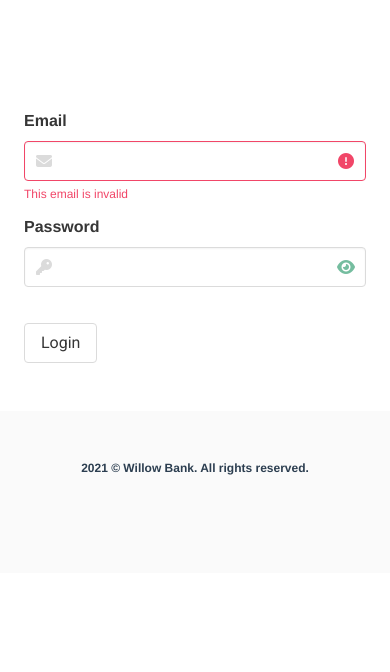
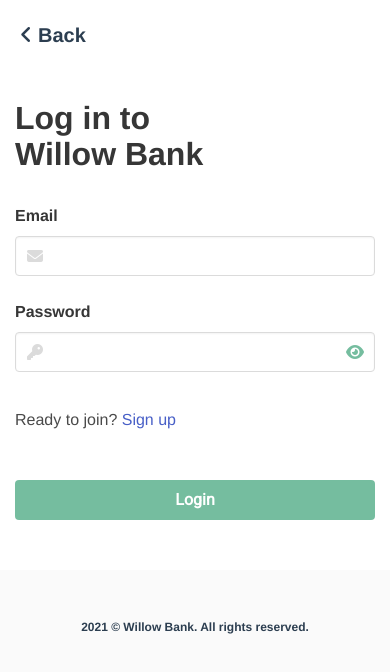
Before and after one commit to Mwpereira/Willow-Bank, a Vue app in the folder client/: page /login in a window 390 px wide. Shown: the top 672 px of the page. Built offline with nearby package versions, Linux system fonts and the light colour scheme.

Commit message:
Working on login/signup

```diff
--- a/client/src/App.vue
+++ b/client/src/App.vue
@@ -39,3 +39,11 @@ export default {
   components: { Footer },
 };
 </script>
+
+<style>
+@media only screen and (max-width: 768px) {
+  html {
+    overflow-x: hidden !important;
+  }
+}
+</style>
--- /dev/null
+++ b/client/src/components/Auth/Login.vue
@@ -0,0 +1,61 @@
+<template>
+  <div id="Login">
+    <p class="title is-size-3 has-text-left pb-2">Log in to <span id="bank">Willow Bank</span></p>
+    <form class="has-text-left">
+      <b-field label="Email" class="mb-5">
+        <b-input
+            type="email"
+            icon-pack="fas"
+            icon="envelope"
+            placeolder="Email"
+        >
+        </b-input>
+      </b-field>
+      <b-field label="Password">
+        <b-input type="password" icon-pack="fas" icon="key" password-reveal>
+        </b-input>
+      </b-field>
+      <div class="columns is-vcentered">
+        <div class="column">
+          <b-field class="mt-5"
+          >Ready to join?<a
+              v-on:click="updatePage('register')"
+              rel="noopener"
+          >
+            Sign up</a
+          ></b-field
+          >
+        </div>
+        <div class="column">
+          <b-button
+              class="button is-primary is-fullwidth has-text-weight-bold mt-5"
+          >Login
+          </b-button
+          >
+        </div>
+      </div>
+    </form>
+  </div>
+</template>
+
+<script lang="ts">
+import {Component, Emit, Vue} from "vue-property-decorator";
+
+@Component
+export default class Login extends Vue {
+  public page = "Login";
+
+  @Emit()
+  updatePage(page: string) {
+    this.page = page;
+  }
+}
+</script>
+
+<style scoped>
+@media only screen and (max-width: 425px) {
+  #bank {
+    display: block;
+  }
+}
+</style>
--- /dev/null
+++ b/client/src/components/Auth/Register.vue
@@ -0,0 +1,113 @@
+<template>
+  <div id="Register">
+    <p class="title is-size-3 has-text-left pb-2">Sign up for <span id="bank">Willow Bank</span></p>
+    <form class="has-text-left">
+      <div v-if="step === 0">
+        <b-field label="Email" class="mb-5">
+          <b-input
+              type="email"
+              icon-pack="fas"
+              icon="envelope"
+              placeolder="Email"
+              required
+          >
+          </b-input>
+        </b-field>
+        <b-field label="Password" class="mb-5">
+          <b-input type="password" icon-pack="fas" icon="key" password-reveal required>
+          </b-input>
+        </b-field>
+        <b-field label="Confirm Password" class="mb-5">
+          <b-input type="password" icon-pack="fas" icon="key" password-reveal required>
+          </b-input>
+        </b-field>
+      </div>
+      <div v-if="step === 1">
+        <b-field label="First Name" class="mb-5">
+          <b-input v-model="name" required></b-input>
+        </b-field>
+        <b-field label="Last Name" class="mb-5">
+          <b-input v-model="name" required></b-input>
+        </b-field>
+        <b-field class="pt-2 mb-5">
+          <b-select placeholder="Country" icon-pack="fas" icon="globe-americas" required>
+            <option value="1">Canada</option>
+            <option value="2">United States</option>
+          </b-select>
+        </b-field>
+      </div>
+      <div v-if="step === 2">
+
+      </div>
+      <div class="columns is-vcentered">
+        <div class="column">
+          <div v-if="step === 0">
+            <b-field class="mt-5"
+            >Already a member?<a
+                v-on:click="updatePage('login')"
+                rel="noopener"
+            >
+              Log in</a
+            ></b-field
+            >
+          </div>
+          <div v-else>
+            <b-button
+                class="button is-white is-fullwidth has-text-weight-bold mt-5" v-on:click="back">Back
+            </b-button
+            >
+          </div>
+        </div>
+        <div class="column">
+          <b-button
+              class="button is-warning is-fullwidth has-text-weight-bold mt-5" :label="step === 2 ? 'Sign up' : 'Next'"
+              v-on:click="next" id="submit" type="submit"
+          ></b-button
+          >
+        </div>
+      </div>
+    </form>
+  </div>
+</template>
+
+<script lang="ts">
+import {Component, Emit, Vue} from "vue-property-decorator";
+
+@Component
+export default class Register extends Vue {
+  public page = "Register";
+  public step = 0;
+
+  @Emit()
+  updatePage(page: string) {
+    this.page = page;
+  }
+
+  public next(): void {
+    if (this.step !== 2) {
+      this.step++;
+      if (this.step === 2) {
+        // document.("submit").className += "is-primary";
+        // document.getElementById("submit").className -= "is-warning";
+      }
+    } else {
+      //Call API
+    }
+  }
+
+  public back(): void {
+    if (this.step === 2) {
+      // document.getElementById("submit").className -= "is-primary";
+    }
+    this.step--;
+  }
+}
+</script>
+
+<style scoped>
+@media only screen and (max-width: 425px) {
+  #bank {
+    display: block;
+  }
+}
+</style>
--- a/client/src/components/Home/SavingsCalculator.vue
+++ b/client/src/components/Home/SavingsCalculator.vue
@@ -18,8 +18,6 @@
                 :tooltip="false"
                 :min="100"
                 :max="100000"
-                :format="format"
-                :locale="locale"
               ></b-slider>
             </b-field>
           </div>
@@ -31,8 +29,6 @@
                 :tooltip="false"
                 :min="1"
                 :max="25"
-                :format="format"
-                :locale="locale"
               ></b-slider>
             </b-field>
           </div>
--- a/client/src/components/NavBar.vue
+++ b/client/src/components/NavBar.vue
@@ -20,7 +20,7 @@
           <a class="button is-primary" href="/register  " rel="noopener">
             <strong>Sign up</strong>
           </a>
-          <a class="button is-light" href="/login" rel="noopener"> Login </a>
+          <a class="button is-light" href="/login" rel="noopener"> Log in </a>
         </div>
       </b-navbar-item>
     </template>
@@ -28,12 +28,11 @@
 </template>
 
 <script lang="ts">
-import {Vue} from "vue-property-decorator";
+import { Vue } from "vue-property-decorator";
 import Component from "vue-class-component";
 
 @Component
-export default class NavBar extends Vue {
-}
+export default class NavBar extends Vue {}
 </script>
 
 <style scoped>
--- a/client/src/constants/properties-constants.ts
+++ b/client/src/constants/properties-constants.ts
@@ -1,3 +1,3 @@
-export default class PropertiesConstants{
-    public static readonly titleSuffix = " - Willow Bank";
+export default class PropertiesConstants {
+  public static readonly titleSuffix = " - Willow Bank";
 }
--- a/client/src/router/index.ts
+++ b/client/src/router/index.ts
@@ -1,5 +1,5 @@
 import Vue from "vue";
-import VueRouter, {RouteConfig} from "vue-router";
+import VueRouter, { RouteConfig } from "vue-router";
 import Home from "@/views/Home.vue";
 import Auth from "@/views/Auth.vue";
 
@@ -13,9 +13,9 @@ const routes: Array<RouteConfig> = [
   },
   {
     path: "/login",
-        alias: "/register",
+    alias: ["/login", "/register"],
     name: "Auth",
-        component: Auth
+    component: Auth,
     // route level code-splitting
     // this generates a separate chunk (about.[hash].js) for this route
     // which is lazy-loaded when the route is visited.
--- a/client/src/views/Auth.vue
+++ b/client/src/views/Auth.vue
@@ -1,39 +1,22 @@
 <template>
   <div id="Auth">
-    <div class="columns section">
-      <div class="column">
-
-      </div>
-      <div class="column" style="margin-top: 10%">
-        <div v-if="this.page === 'Login'">
-          <form class="has-text-left">
-            <b-field label="Email"
-                     type="is-danger"
-                     message="This email is invalid">
-              <b-input type="email" icon-pack="fas"
-                       icon="envelope" placeolder="Email">
-              </b-input>
-            </b-field>
-            <b-field label="Password">
-              <b-input type="password"
-                       icon-pack="fas"
-                       icon="key  "
-                       password-reveal>
-              </b-input>
-            </b-field>
-            <b-button class="mt-5">Login</b-button>
-          </form>
-        </div>
-        <div v-else>
-          <form>
-            <b-input></b-input>
-            <b-input></b-input>
-            <b-input></b-input>
-            <b-input></b-input>
-            <b-input></b-input>
-            <b-input></b-input>
-            <b-button>Register</b-button>
-          </form>
+    <p
+      class="has-text-weight-bold has-text-left is-size-5 pt-5 pl-6"
+      id="backButton"
+      v-on:click="$router.push('/')"
+    >
+      <i class="fas fa-angle-left"></i>
+      Back
+    </p>
+    <div class="columns is-centered section">
+      <div class="column is-narrow">
+        <div class="card p-6 mb-6">
+          <div v-if="this.page === 'login'">
+            <Login @update-page="page = $event" />
+          </div>
+          <div v-else>
+            <Register @update-page="page = $event" />
+          </div>
         </div>
       </div>
     </div>
@@ -41,24 +24,70 @@
 </template>
 
 <script lang="ts">
-import {Vue} from "vue-property-decorator";
+import { Vue, Watch } from "vue-property-decorator";
 import Component from "vue-class-component";
 import PropertiesConstants from "@/constants/properties-constants";
+import Login from "@/components/Auth/Login.vue";
+import Register from "@/components/Auth/Register.vue";
 
-@Component
+@Component({
+  components: {Register, Login },
+})
 export default class Auth extends Vue {
   public page = "Auth";
 
+  @Watch("page")
+  public switchAuth(): void {
+    if (this.page !== this.$router.currentRoute.path.substr(1)) {
+      this.$router.push(`/${this.page}`);
+      document.title =
+        this.page.substr(0, 1).toUpperCase() +
+        this.page.substr(1) +
+        PropertiesConstants.titleSuffix;
+    }
+  }
+
   mounted(): void {
-    this.page = this.$router.currentRoute.path.substr(1) === "login" ? "Login" : "Register";
-    document.title = this.page + PropertiesConstants.titleSuffix;
+    this.page =
+      this.$router.currentRoute.path.substr(1) === "login"
+        ? "login"
+        : "register";
+    document.title =
+      this.page.substr(0, 1).toUpperCase() +
+      this.page.substr(1) +
+      PropertiesConstants.titleSuffix;
   }
 }
 </script>
 
+<style scoped>
+#backButton {
+  cursor: pointer;
+}
 
-<style scoped>
-.b-field{
-  max-width: 400px;
+.card {
+  width: 500px;
+}
+
+@media only screen and (max-width: 768px) {
+  .section{
+    padding: 50px 15px 50px 15px !important;
+  }
+
+  .columns {
+    padding-right: 0px;
+    padding-left: 0px;
+  }
+
+  .card {
+    box-shadow: none;
+    padding: 0 !important;
+    margin: 0 !important;
+    width: auto;
+  }
+
+  #backButton{
+    padding: 20px 0 0 20px !important;
+  }
 }
 </style>
```
Also changed, not shown: client/public/index.html (+11 -13 lines), client/src/components/Home/Benefits.vue (+12 -3 lines), client/src/components/Home/Goals.vue (+12 -3 lines), client/src/views/Home.vue (+13 -10 lines). Lines whose indentation alone changed are shown as unchanged.
